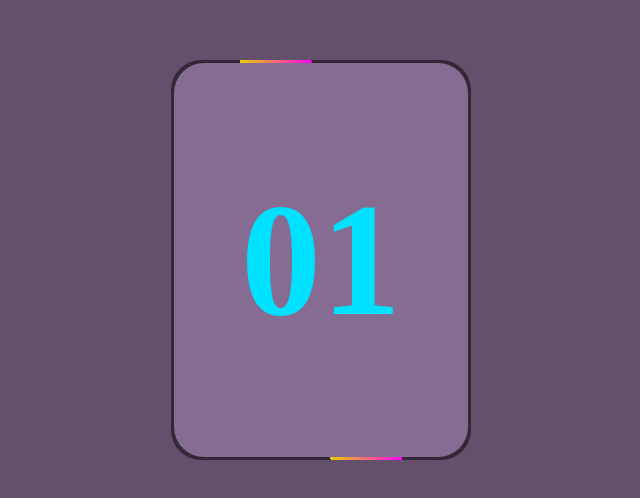
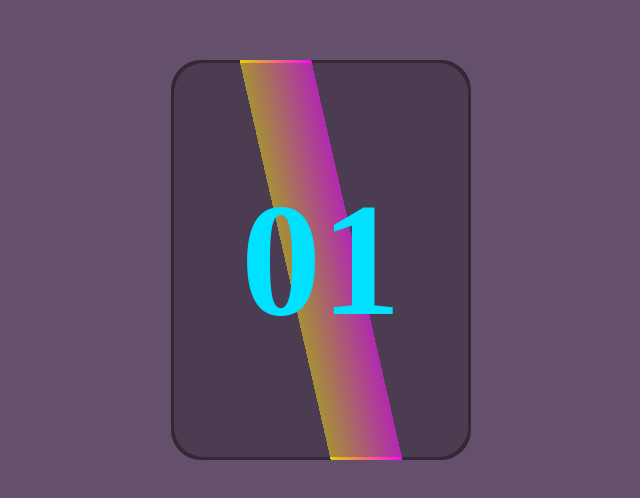
Before and after one commit to NurMohammad32/border-style, a plain HTML site: page index.html in a window 1280 px wide. Shown: the part 140-638 px from the top of the page, without its empty margins (319-959 px from the left). Drawn offline with Linux system fonts and the light colour scheme; a web font is replaced by a local one.

Commit message:
Update style.css

```diff
--- a/style.css
+++ b/style.css
@@ -31,7 +31,7 @@ body{
     position: absolute;
     inset: 3px;
     border-radius: 30px;
-    background: #866b92;
+    background: rgba(100, 80, 109, 0.5);
 }
 .box:before{
     content: "";
```
